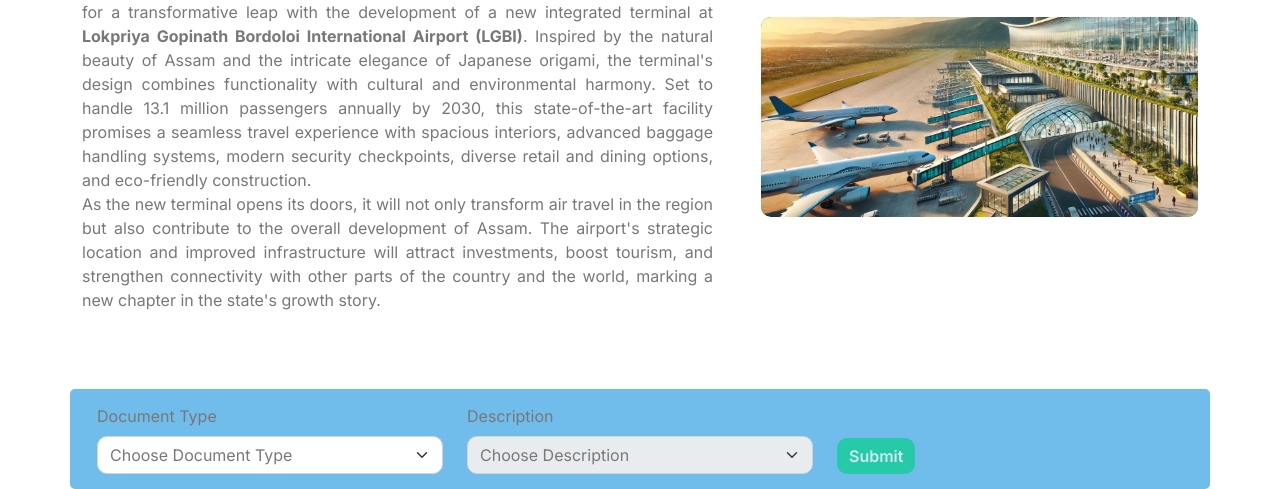
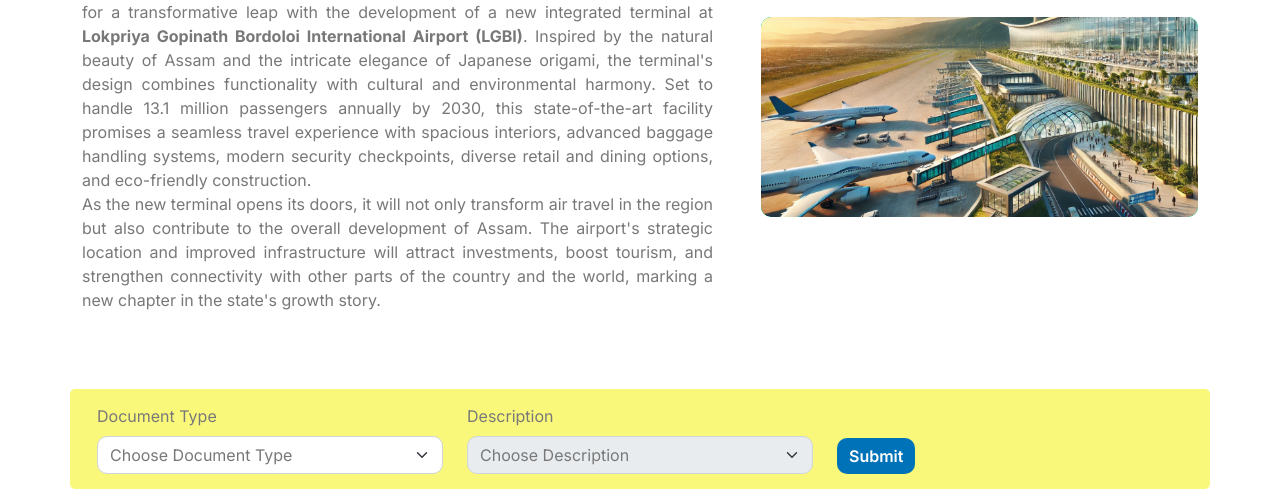
Before and after one commit to codewithdkd/Abhilekh, a plain HTML site: page Guwahati Airport.html in a window 1280 px wide. Shown: the part 534-1023 px from the top of the page. Drawn offline with nearby package versions, Linux system fonts and the light colour scheme; no server answers.

Commit message:
updating file directory

```diff
--- a/Guwahati Airport.html
+++ b/Guwahati Airport.html
@@ -131,7 +131,7 @@
         <!-- Fire directory Start -->
 <!-- Fire directory Start -->
 <div class="container mt-5">
-    <div class="row align-items-end" style="background-color: #70bdec; padding: 15px; border-radius: 5px;">
+    <div class="row align-items-end" style="background-color: #faf87b; padding: 15px; border-radius: 5px;">
         <!-- Folder Selection -->
         <div class="col-md-4">
             <label for="folderDropdown" class="form-label">Document Type</label>
@@ -150,7 +150,7 @@
 
         <!-- Submit Button -->
         <div class="col-md-4">
-            <button id="submitButton" class="btn btn-primary mt-4" disabled>Submit</button>
+            <button id="submitButton" class="btn btn-primary mt-4" style="color: rgb(255, 255, 255);">Submit</button>
         </div>
     </div>
 
@@ -162,7 +162,7 @@
             <thead>
                 <tr>
                     <th class="text-white bg-primary font-weight-bold text-center" style="width: 15%;">File Name</th>
-                     <th class="text-white bg-primary font-weight-bold text-center" style="width: 3%;">View</th>
+                     <th class="text-white bg-primary font-weight-bold text-center" style="width: 3%;color:#0072B7;">View</th>
                 </tr>
             </thead>
             <tbody id="fileList">
@@ -253,7 +253,7 @@
                 const row = document.createElement("tr");
                 row.innerHTML = `
                     <td>${file.fileName}</td>
-                    <td style="text-align: center;"><a href="${file.fileLink}" target="_blank"><i class="fa fa-eye"></i></a></td>
+                    <td style="text-align: center;"><a href="${file.fileLink}" target="_blank" ><i class="fa fa-eye"></i></a></td>
                 `;
                 fileList.appendChild(row);
             });
```
